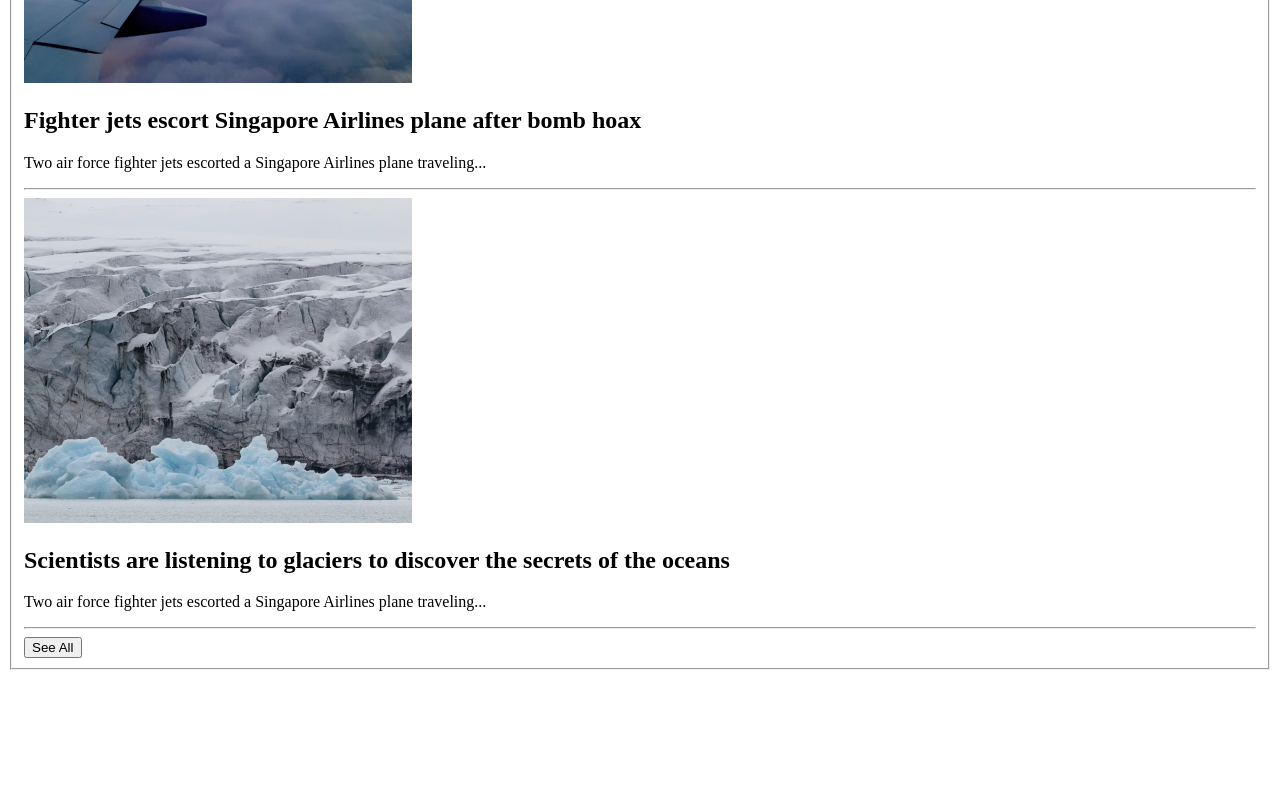
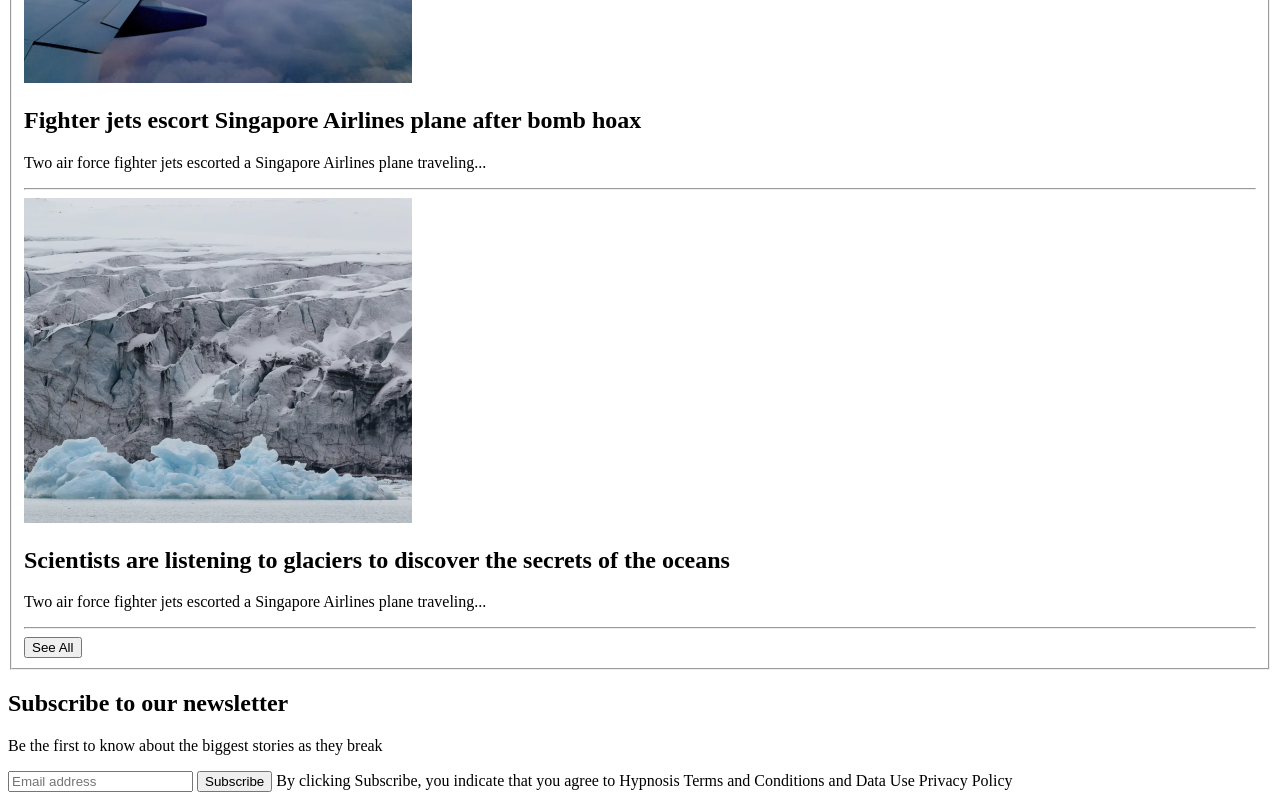
Before and after one commit to Albinpirela/Hypnosis, a website: page index.html in a window 1280 px wide. Shown: the part 3494-4294 px from the top of the page. Before the commit the page ends 4172 px from the top, so only its background shows below. Drawn offline with Linux system fonts and the light colour scheme.

Commit message:
add aside

```diff
--- a/index.html
+++ b/index.html
@@ -94,6 +94,15 @@
         </article>
 
     </fieldset>
+    <aside>
+        <h2>Subscribe to our newsletter</h2>
+        <p>Be the first to know about the biggest stories as they break</p>
+        <input type="email" placeholder="Email address">
+        <button>Subscribe</button>
+        <span>By clicking Subscribe, you indicate that you agree to Hypnosis Terms and Conditions and Data Use Privacy
+            Policy</span>
+
+    </aside>
 
 </body>
 
```
